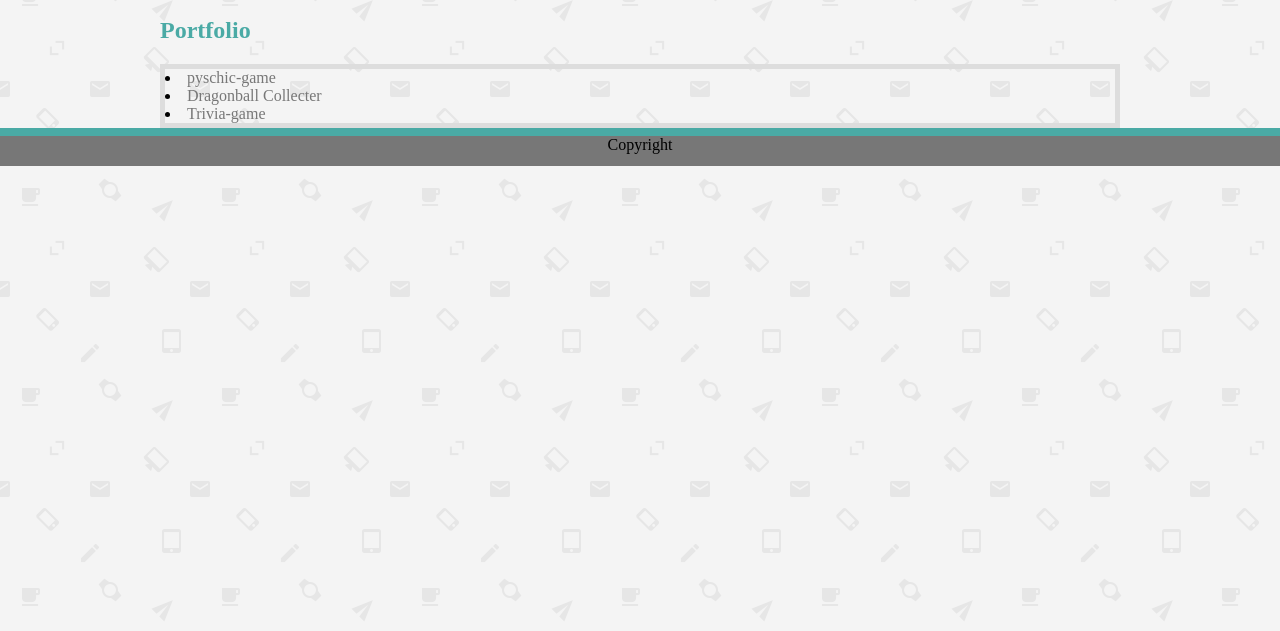
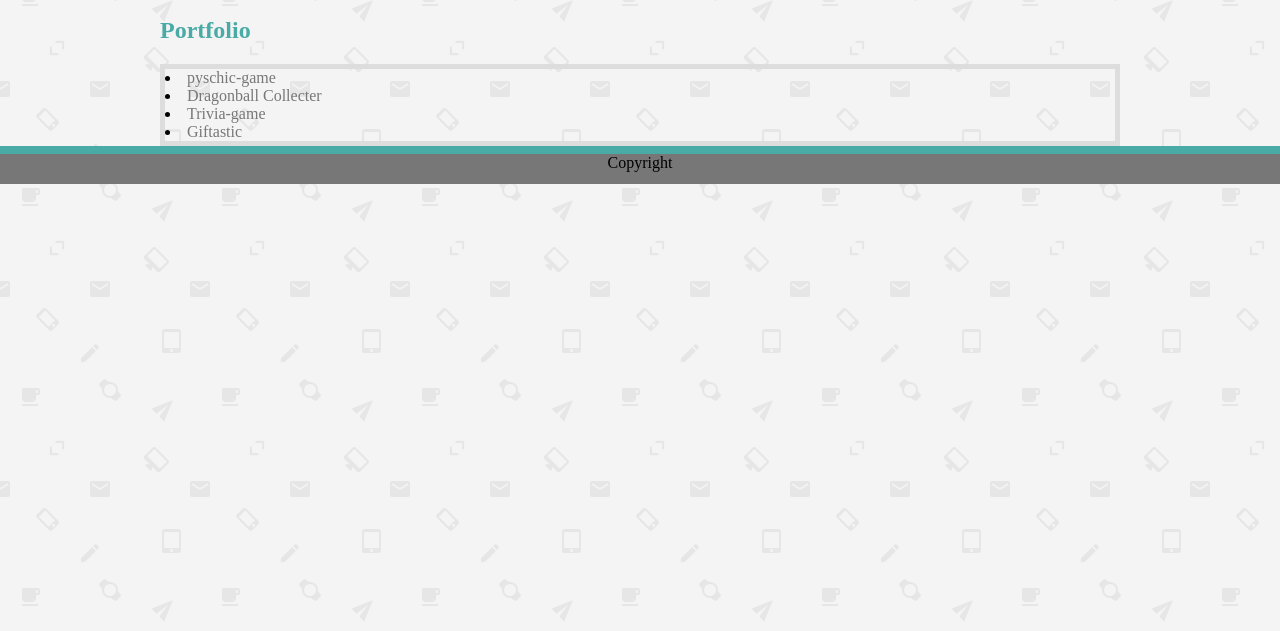
Before and after one commit to DangerDan88/basic-portfolio, a plain HTML site: page portfolio.html in a window 1280 px wide. Shown: the part 169-800 px from the top of the page. Drawn offline with Linux system fonts and the light colour scheme.

Commit message:
link update

```diff
--- a/portfolio.html
+++ b/portfolio.html
@@ -40,6 +40,8 @@
                 <li><a href="https://dangerdan88.github.io/pyschic-game/">pyschic-game</a></li>
                 <li><a href="https://dangerdan88.github.io/unit-4-game/">Dragonball Collecter</a></li>
                 <li><a href="https://dangerdan88.github.io/Trivia-game/">Trivia-game</a></li>
+                <li><a href="https://dangerdan88.github.io/jify/">Giftastic</a></li>
+
 
 
         </div>
```
